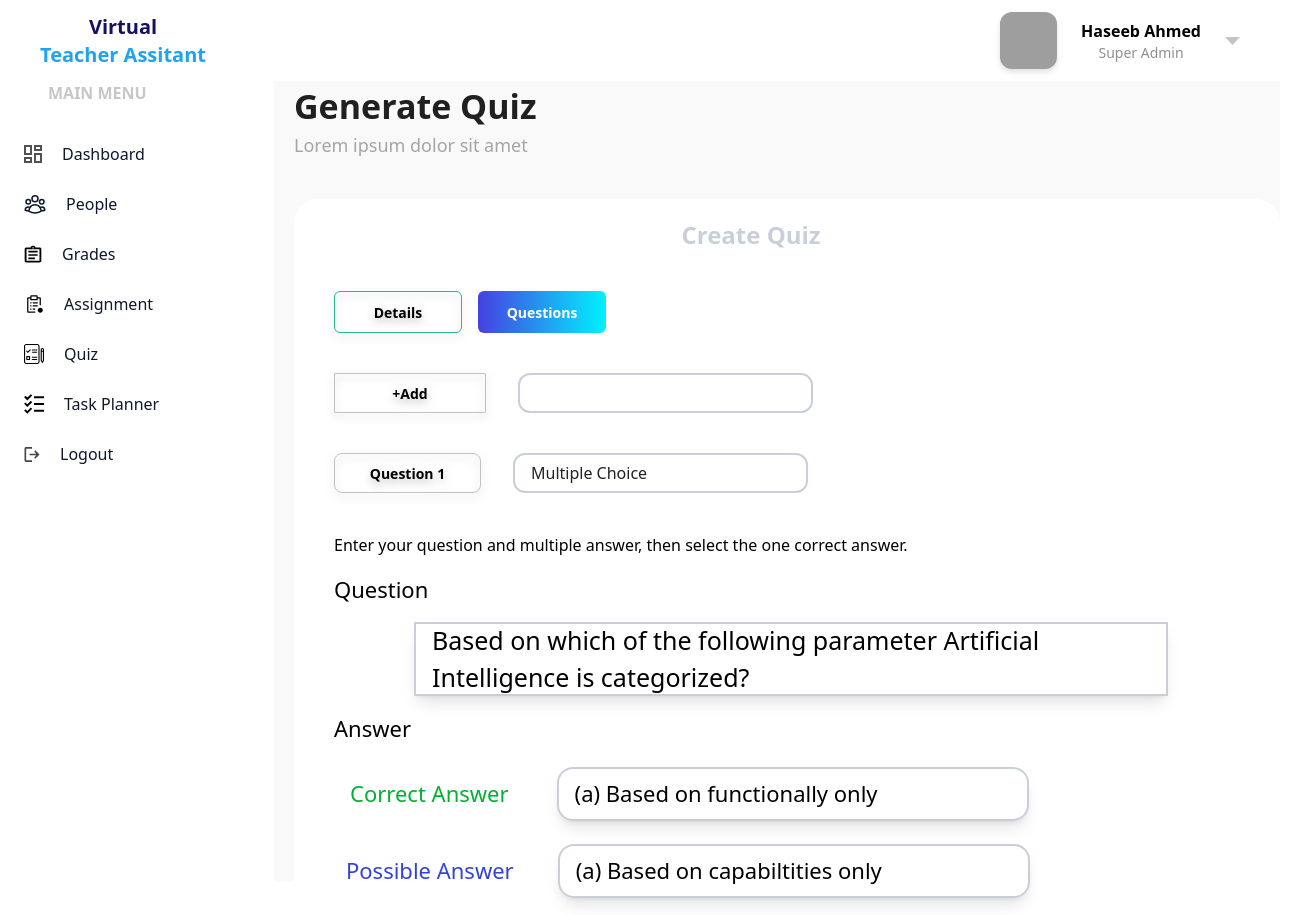
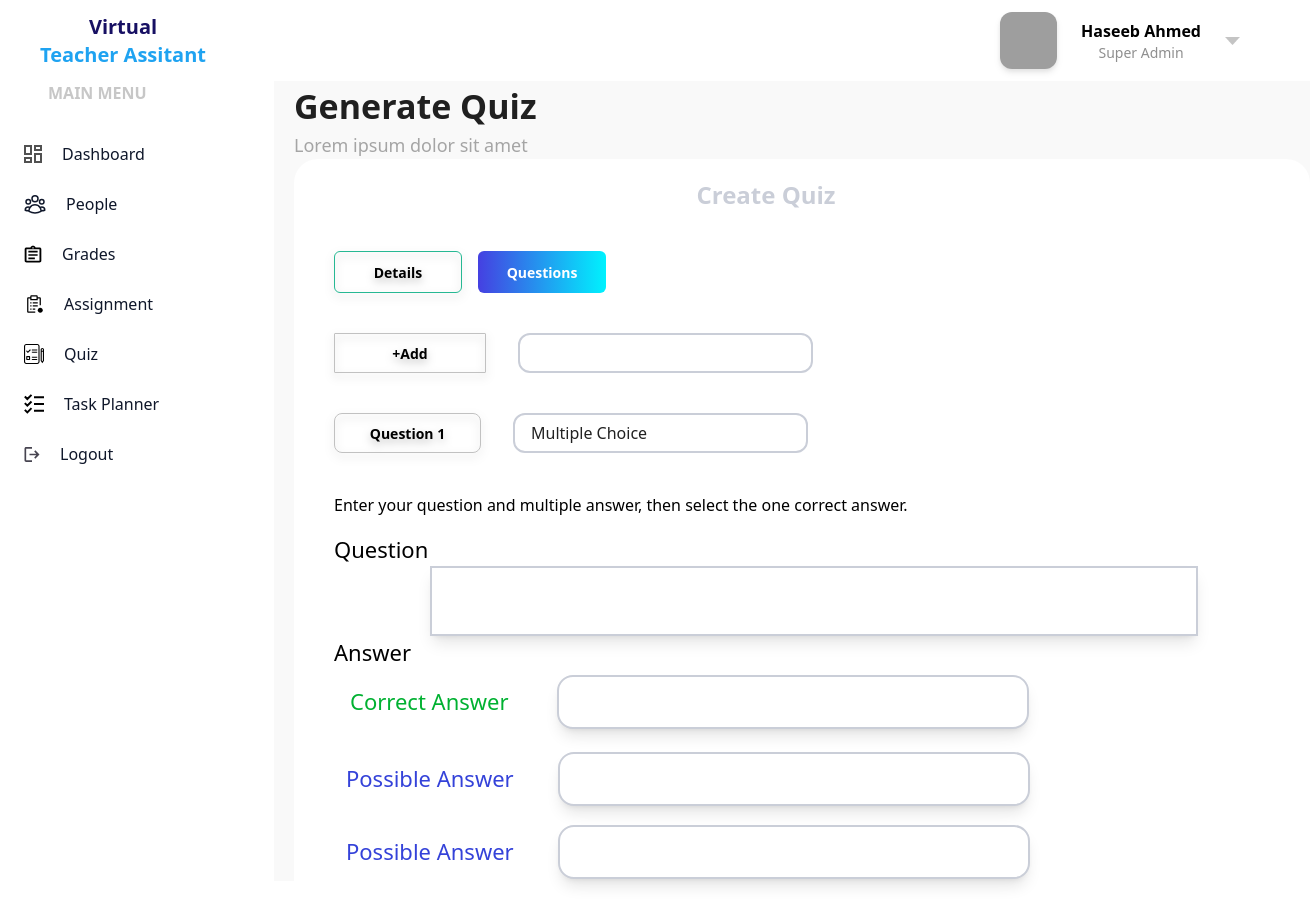
Before and after one commit to qjcoder/virtual-teacher-assistant, a Next.js app: page /dashboard/teacher/quiz/mcq in a window 1280 px wide. Shown: the top 915 px of the page, 1310 px wide, since content can reach past the window. Built offline with nearby package versions, Linux system fonts and the light colour scheme; grey boxes are pictures that could not be loaded; what tailwind-clip-path would draw is missing.

Commit message:
minor modification in desgin of teacher section

```diff
--- a/src/app/dashboard/teacher/createcourse/page.jsx
+++ b/src/app/dashboard/teacher/createcourse/page.jsx
@@ -2,7 +2,7 @@ import { ButtonBlue, CourseCard, Successcart } from "@/components";
 
 const CreateCourse = () => {
   return (
-    <main className="min-h-screen bg-[#F9F9F9] w-[1300px] ">
+    <main className="min-h-screen bg-[#F9F9F9]  ">
       <div className="rounded-2xl pl-5">
         <h1 className="text-[#202020] font-bold text-[34px]">Create Course</h1>
         <p className="text-[18px] font-normal text-[#A5A5A5]">
--- a/src/app/dashboard/teacher/quiz/mcq/page.jsx
+++ b/src/app/dashboard/teacher/quiz/mcq/page.jsx
@@ -3,7 +3,7 @@ import Link from "next/link";
 
 const MCQ = () => {
   return (
-    <main className="min-h-screen bg-[#F9F9F9]  ">
+    <main className="h-screen  bg-[#F9F9F9]  ">
       {/* Top Title Container Start*/}
       <div className="rounded-2xl pl-5">
         <h1 className="text-[#202020] font-bold text-[34px]">Generate Quiz</h1>
@@ -11,13 +11,14 @@ const MCQ = () => {
           Lorem ipsum dolor sit amet
         </p>
 
-        <div className=" pt-10 flex">
+        <div className="flex">
           {/* White Background Container  Start*/}
           <div className=" flex flex-col  pl-10 pr-28 pb-4  bg-white  rounded-3xl   ">
-            <div className="  flex justify-center pt-5 pb-10">
+            <div className=" flex justify-center pt-5 pb-10">
               <h1 className="text-2xl font-bold text-[#CACED8]">Create Quiz</h1>
             </div>
             <div className="flex gap-4 items-center mb-10  ">
+              <Link href="/dashboard/teacher/quiz">
                 <ButtonWhite
                   text="Details"
                   className="text-[16px] font-bold  text-center items-center justify-center border-green-500 "
@@ -26,7 +27,8 @@ const MCQ = () => {
                   width="128px"
                   borderColor="#26B893"
                 />
-
+              </Link>
+              <Link href="">
                 <ButtonBlue
                   text="Questions"
                   className="text-[16px] font-bold  text-center items-center justify-center  "
@@ -34,11 +36,16 @@ const MCQ = () => {
                   height="42px"
                   width="128px"
                 />
+              </Link>
             </div>
+
+            {/* TOP FORM START */}
+            <form>
               <div className="flex items-center ">
                 <div className="flex justify-start gap-8 ">
                   <ButtonWhite
                     text="+Add "
+                    type="submit"
                     className="text-[16px] font-bold  items-center justify-center text-center border-[2px] solid border-[#CACED8] outline-none "
                     borderRadius="1px"
                     height="40px"
@@ -47,6 +54,7 @@ const MCQ = () => {
                   <div className="flex ">
                     <input
                       type="text"
+                      required
                       className="mb-10 w-[295px] h-[40px] rounded-xl border-[2px] solid border-[#CACED8] outline-none pl-4 "
                     />
                   </div>
@@ -64,63 +72,74 @@ const MCQ = () => {
                   <div className="flex  text-base font-medium">
                     <input
                       type="text "
+                      required
                       className="mb-10 w-[295px] h-[40px] rounded-xl border-[2px] solid border-[#CACED8] outline-none pl-4  placeholder-black "
-                    placeholder="Multiple Choice   "
+                      placeholder="Multiple Choice"
                     />
                   </div>
                 </div>
               </div>
-            <div className="text-base font-medium">
+            </form>
+            {/* TOP FORM END */}
+
+            <div className="text-base font-medium mb-4">
               Enter your question and multiple answer, then select the one
               correct answer.
             </div>
-            {/* Question with Question #  Start*/}
-            <h1 className=" text-[22px] font-medium text-[#000] py-4 ">
+
+            {/* QUESTION WITH ANSWER FORM START */}
+            <form>
+              <div>
+                <label className="text-[22px] font-medium text-[#000] py-4 ">
                   Question
-            </h1>
-            <from className="ml-20 flex justify-between h-[74px] border-[2px] solid border-[#CACED8] outline-none p-4 items-center shadow-lg ">
-              <div className="text-[25px] font-medium ">
-                Based on which of the following parameter Artificial
-                Intelligence is categorized?
+                </label>
+                <input
+                  type="text"
+                  required
+                  label="Question"
+                  className="flex flex-col justify-between h-[70px] w-[60vw] text-[25px] font-medium ml-24  text-[#000] border-[2px] solid border-[#CACED8] outline-none p-4 items-center shadow-lg "
+                />
               </div>
-            </from>
-            {/* Question with Question #  End*/}
-            {/* Answer #  Start*/}
+
               <div>
-              <h1 className=" text-[22px] font-medium text-[#000] py-4 ">
+                <label className=" text-[22px] font-medium text-[#000] py-4 ">
                   Answer
-              </h1>
+                </label>
                 <div className="flex flex-col  gap-4 ">
                   <div className="flex items-center justify-start gap-8">
-                  <div className="text-[22px] font-medium text-[#00B131] p-4">
+                    <label className="text-[22px] font-medium text-[#00B131] p-4">
                       Correct Answer
-                  </div>
-                  <div className=" flex justify-between  w-[472px] h-[54px] border-[2px] solid border-[#CACED8] outline-none p-4 items-center shadow-lg rounded-2xl ">
-                    <p className="text-[22px] font-normal ">
-                      (a) Based on functionally only
-                    </p>
-                  </div>
+                    </label>
+                    <input
+                      type="text"
+                      required
+                      label="Correct Answer"
+                      className="w-[472px] h-[54px] flex justify-between   text-[22px] font-medium  border-[2px] solid border-[#CACED8] outline-none p-4 items-center shadow-lg rounded-2xl "
+                    />
                   </div>
                   <div className="flex items-center justify-start gap-8">
-                  <div className="text-[22px] font-medium text-[#3442D9] p-3">
+                    <label className="text-[22px] font-medium text-[#3442D9] p-3">
                       Possible Answer
-                  </div>
-                  <div className=" flex justify-between  w-[472px] h-[54px] border-[2px] solid border-[#CACED8] outline-none p-4 items-center shadow-lg rounded-2xl ">
-                    <p className="text-[22px] font-normal ">
-                      (a) Based on capabiltities only
-                    </p>
-                  </div>
+                    </label>
+                    <input
+                      type="text"
+                      required
+                      label="Possible Answer"
+                      className="w-[472px] h-[54px] flex justify-between   text-[22px] font-medium  border-[2px] solid border-[#CACED8] outline-none p-4 items-center shadow-lg rounded-2xl "
+                    />
                   </div>
                   <div className="flex items-center justify-start gap-8">
-                  <div className="text-[22px] font-medium text-[#3442D9] p-3">
+                    <label className="text-[22px] font-medium text-[#3442D9] p-3">
                       Possible Answer
+                    </label>
+                    <input
+                      type="text"
+                      required
+                      label="Possible Answer"
+                      className="w-[472px] h-[54px] flex justify-between   text-[22px] font-medium  border-[2px] solid border-[#CACED8] outline-none p-4 items-center shadow-lg rounded-2xl "
+                    />
                   </div>
-                  <div className=" flex justify-between  w-[472px] h-[54px] border-[2px] solid border-[#CACED8] outline-none p-4 items-center shadow-lg rounded-2xl ">
-                    <p className="text-[22px] font-normal">
-                      (c) Based on capabilities and functionally
-                    </p>
-                  </div>
-                </div>
+
                   {/* Bottom Button  Start*/}
                   <div className="flex p-6 justify-center">
                     <div className="flex gap-4 items-center">
@@ -141,7 +160,7 @@ const MCQ = () => {
                   </div>
                   {/* Bottom Button  End*/}
                 </div>
-              {/* Answer End*/}
+
                 {/* Bottom Button  Start*/}
                 <div className="flex p-6 justify-end mt-15">
                   <div className="flex gap-4 items-center">
@@ -164,6 +183,8 @@ const MCQ = () => {
 
                 {/* White Background Container  Start*/}
               </div>
+            </form>
+            {/* QUESTION WITH ANSWER FORM END */}
           </div>
         </div>
       </div>
--- a/src/app/dashboard/teacher/quiz/page.jsx
+++ b/src/app/dashboard/teacher/quiz/page.jsx
@@ -3,19 +3,20 @@ import Successcart from "@/components/success-cart";
 import Link from "next/link";
 const Quiz = () => {
   return (
-    <main className="min-h-screen bg-[#F9F9F9] w-[1300px] ">
+    <main className="h-screen bg-[#F9F9F9] ">
       <div className="rounded-2xl pl-5">
         <h1 className="text-[#202020] font-bold text-[34px]">Generate Quiz</h1>
         <p className="text-[18px] font-normal text-[#A5A5A5]">
           Lorem ipsum dolor sit amet
         </p>
 
-        <div className=" pt-6 flex">
+        <div className="flex">
+          {/* White Background Container  Start*/}
           <div className=" flex flex-col  pl-10 pr-28 pb-4  bg-white  rounded-3xl   ">
-            <div className="  flex justify-center pt-5 ">
+            <div className="flex justify-center pt-5 pb-10 ">
               <h1 className="text-2xl font-bold text-[#CACED8]">Quiz</h1>
             </div>
-            <div className="flex gap-4 items-center mb-4 ">
+            <div className="flex gap-4 items-center mb-10 ">
               <ButtonBlue
                 text="Details"
                 className="text-[16px] font-bold  text-center items-center justify-center  "
@@ -110,7 +111,8 @@ const Quiz = () => {
                       required
                       class="w-[295px] h-[40px] rounded-lg border-[2px] solid border-[#CACED8] outline-none pl-4"
                     >
-                      <option selected>Everyone</option>
+                      <option selected></option>
+                      <option>Everyone</option>
                       <option>SDA</option>
                     </select>
                   </div>
--- a/src/app/dashboard/teacher/quiz/question/page.jsx
+++ b/src/app/dashboard/teacher/quiz/question/page.jsx
@@ -1,4 +1,5 @@
 import { ButtonBlue, ButtonWhite } from "@/components";
+import Link from "next/link";
 
 const Question = () => {
   return (
@@ -10,13 +11,14 @@ const Question = () => {
           Lorem ipsum dolor sit amet
         </p>
 
-        <div className=" pt-10 flex">
+        <div className="flex">
           {/* White Background Container  Start*/}
           <div className=" flex flex-col  px-10  py-4  bg-white  rounded-3xl   ">
             <div className="  flex justify-center pt-5 pb-10">
               <h1 className="text-2xl font-bold text-[#CACED8]">Quiz</h1>
             </div>
             <div className="flex gap-4 items-center mb-10  ">
+              <Link href="/dashboard/teacher/quiz">
                 <ButtonWhite
                   text="Details"
                   className="text-[16px] font-bold  text-center items-center justify-center border-green-500 "
@@ -25,6 +27,7 @@ const Question = () => {
                   width="128px"
                   borderColor="#26B893"
                 />
+              </Link>
               <ButtonBlue
                 text="Questions"
                 className="text-[16px] font-bold  text-center items-center justify-center  "
@@ -56,7 +59,7 @@ const Question = () => {
             <h1 className=" text-base font-medium text-[#083A50] py-4 ">
               Question 1
             </h1>
-            <div className="flex justify-between  w-[1155px] h-[74px] border-[2px] solid border-[#CACED8] outline-none p-4 items-center shadow-lg ">
+            <div className="flex justify-between w-[60vw] h-[74px] border-[2px] solid border-[#CACED8] outline-none p-4 items-center shadow-lg ">
               <div>
                 Based on which of the following parameter Artificial
                 Intelligence is categorized?
```
Lines whose indentation alone changed are shown as unchanged.
